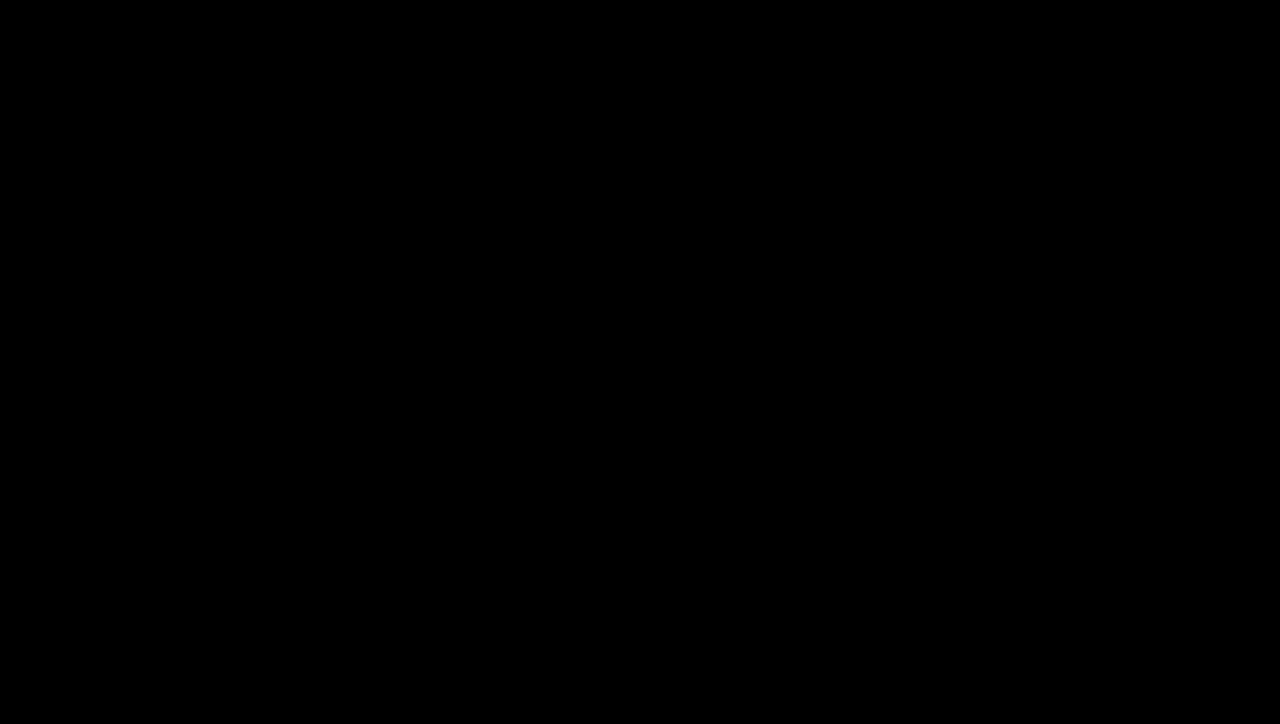
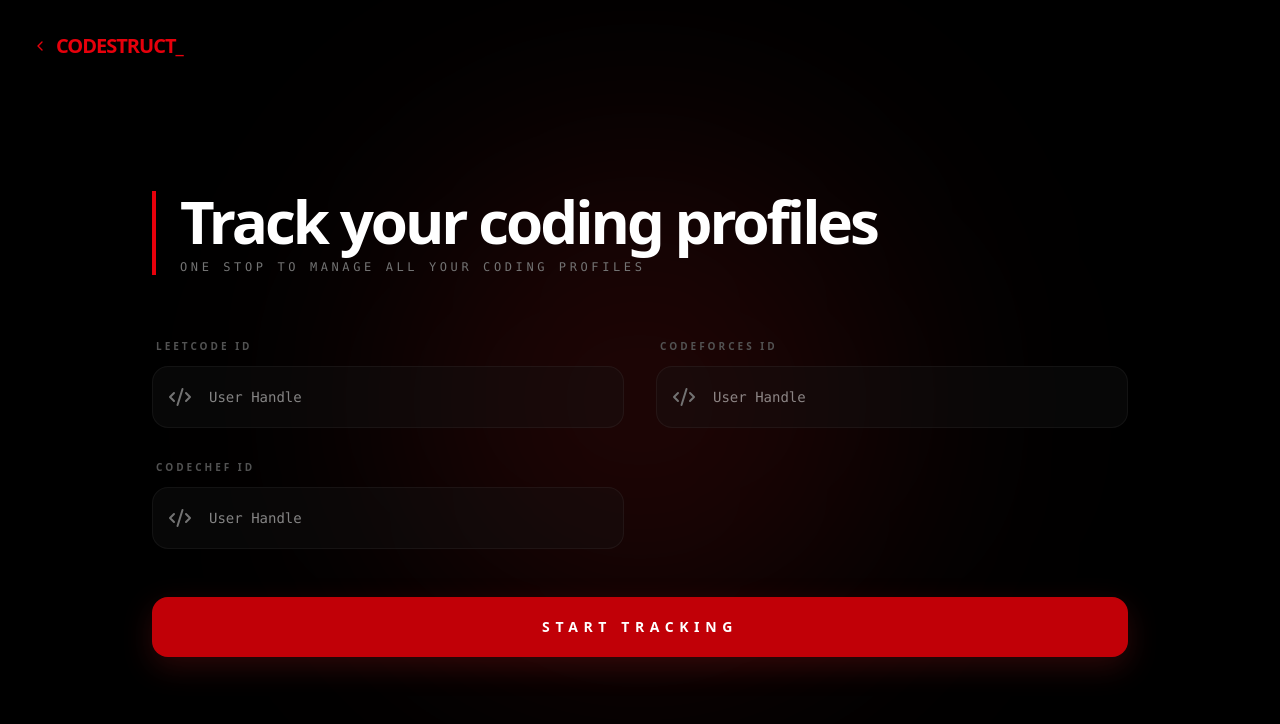
Before and after one commit to CodeStruct-DTI/codestruct, a Next.js app: page /unidashboard in a window 1280 px wide. Before the commit this address had no page. Shown: the top 724 px of the page. Built offline with nearby package versions, Linux system fonts and the light colour scheme.

Commit message:
Removed gfg profile option

```diff
--- a/app/unidashboard/page.tsx
+++ b/app/unidashboard/page.tsx
@@ -11,7 +11,7 @@
   const router = useRouter();
 
   // Placeholder Auth State (Toggle this to 'true' to stay on page)
-  const [isLoggedIn, setIsLoggedIn] = useState(false);
+  const [isLoggedIn, setIsLoggedIn] = useState(true); // Change to 'false' to test redirection
   const [loading, setLoading] = useState(true);
 
   useEffect(() => {
@@ -68,7 +68,6 @@
         <div className="grid grid-cols-1 md:grid-cols-2 gap-8">
           <ProfileInput icon={<Code2 />} label="LeetCode ID" placeholder="User Handle" />
           <ProfileInput icon={<Code2 />} label="Codeforces ID" placeholder="User Handle" />
-          <ProfileInput icon={<Code2 />} label="GeeksForGeeks ID" placeholder="User Handle" />
           <ProfileInput icon={<Code2 />} label="CodeChef ID" placeholder="User Handle" />
         </div>
 
```
